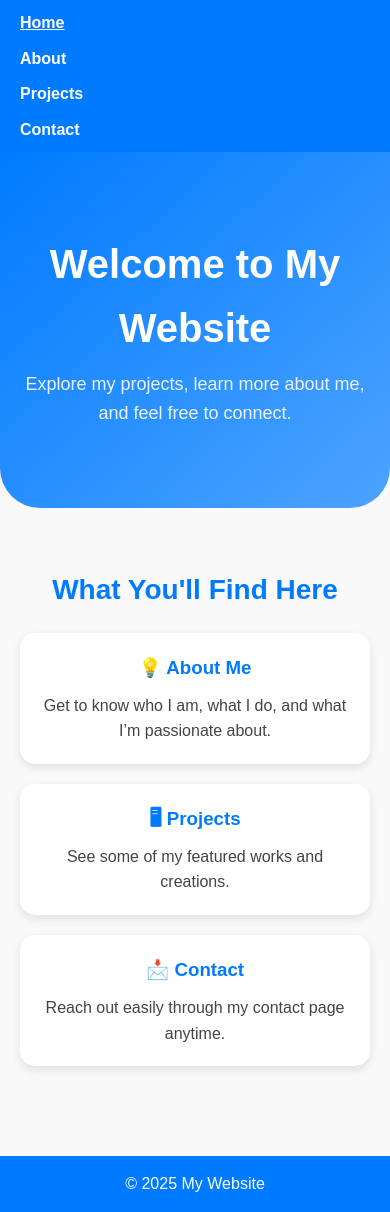
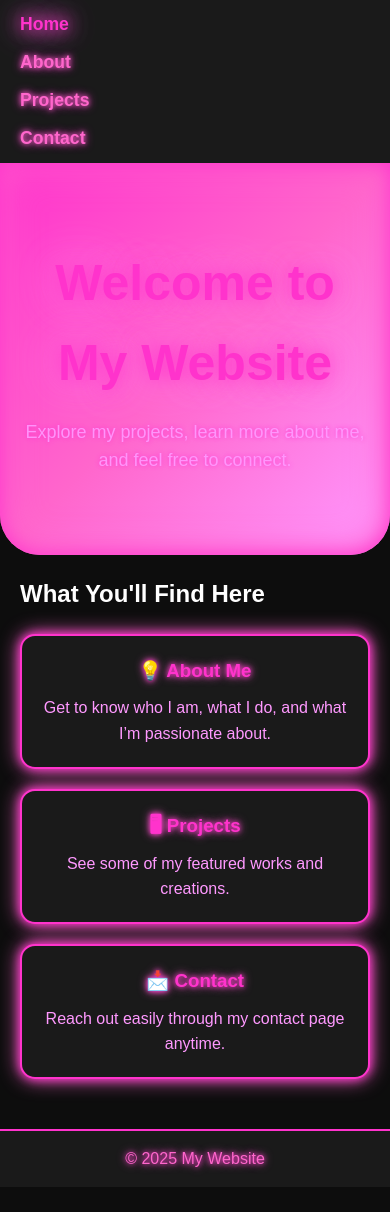
Before and after one commit to manpili-cmyk/ma.npili.portfolio, a plain HTML site: page module6_pili/index.html in a window 390 px wide. After the commit the page ends 1187 px from the top, so only its background shows below. Drawn offline with Linux system fonts and the light colour scheme.

Commit message:
Update style.css

```diff
--- a/module6_pili/css/style.css
+++ b/module6_pili/css/style.css
@@ -1,4 +1,4 @@
-/* Reset default browser styles */
+
 * {
   margin: 0;
   padding: 0;
@@ -6,104 +6,158 @@
 }
 
 body {
-  font-family: Arial, sans-serif;
+  font-family: 'Arial', sans-serif;
   line-height: 1.6;
-  background-color: #f9f9f9;
-  color: #333;
+  background-color: #0d0d0d; /* Dark background for neon effect */
+  color: #fff;
 }
 
-/* Navigation */
 nav {
-  background-color: #007BFF;
+  background-color: #1a1a1a;
   padding: 10px 20px;
+  box-shadow: 0 0 15px #ff33cc;
 }
 
 nav ul {
   list-style: none;
   display: flex;
   gap: 20px;
+  justify-content: center;
 }
 
 nav a {
   text-decoration: none;
-  color: white;
+  color: #ff66cc;
   font-weight: bold;
+  font-size: 1.1rem;
+  transition: 0.3s;
+  text-shadow: 0 0 5px #ff66cc, 0 0 10px #ff33cc;
 }
 
 nav a:hover,
 nav a.active {
-  text-decoration: underline;
+  color: #ff33cc;
+  text-shadow: 0 0 15px #ff33cc, 0 0 25px #ff66cc, 0 0 40px #ff99ff;
 }
 
-/* Header */
-header {
+.hero {
+  background: linear-gradient(135deg, #ff33cc, #ff66cc, #ff99ff);
   text-align: center;
-  padding: 50px 20px;
-  background-color: #e6f0ff;
+  padding: 80px 20px;
+  border-bottom-left-radius: 40px;
+  border-bottom-right-radius: 40px;
+  box-shadow: 0 0 20px #ff33cc inset, 0 0 40px #ff66cc inset;
 }
 
-/* Main content */
+.hero-content h1 {
+  font-size: 50px;
+  margin-bottom: 15px;
+  color: #ff33cc;
+  text-shadow: 0 0 10px #ff33cc, 0 0 20px #ff66cc, 0 0 30px #ff99ff;
+  animation: neonPulse 2s infinite;
+}
+
+.hero-content p {
+  font-size: 18px;
+  opacity: 0.9;
+  color: #ff99ff;
+  text-shadow: 0 0 5px #ff33cc;
+}
+
+@keyframes neonPulse {
+  0%, 100% {
+    text-shadow: 0 0 10px #ff33cc, 0 0 20px #ff66cc, 0 0 30px #ff99ff;
+  }
+  50% {
+    text-shadow: 0 0 20px #ff33cc, 0 0 30px #ff66cc, 0 0 50px #ff99ff;
+  }
+}
+
 main {
   padding: 20px;
   max-width: 1000px;
   margin: auto;
 }
 
-/* Project cards */
+.preview-grid {
+  display: grid;
+  grid-template-columns: repeat(auto-fit, minmax(260px, 1fr));
+  gap: 20px;
+  margin-top: 20px;
+}
+
+.preview-card,
 .project-card {
-  background-color: white;
-  padding: 15px;
-  margin: 15px;
-  border-radius: 10px;
-  box-shadow: 0 2px 5px rgba(0,0,0,0.1);
+  background-color: #1a1a1a;
+  padding: 20px;
+  border-radius: 15px;
   text-align: center;
+  border: 2px solid #ff33cc;
+  box-shadow: 0 0 10px #ff33cc, 0 0 20px #ff66cc;
+  transition: transform 0.3s, box-shadow 0.3s;
+}
+
+.preview-card h3,
+.project-card h3 {
+  color: #ff33cc;
+  margin-bottom: 10px;
+  text-shadow: 0 0 5px #ff33cc, 0 0 10px #ff66cc;
+}
+
+.preview-card p,
+.project-card p {
+  color: #ff99ff;
+}
+
+.preview-card:hover,
+.project-card:hover {
+  transform: translateY(-10px);
+  box-shadow: 0 0 20px #ff33cc, 0 0 40px #ff66cc, 0 0 60px #ff99ff;
 }
 
 .project-card img {
   max-width: 100%;
-  border-radius: 5px;
+  border-radius: 10px;
+  border: 2px solid #ff33cc;
+  box-shadow: 0 0 10px #ff33cc;
 }
 
-/* Contact form */
 form {
   display: flex;
   flex-direction: column;
   gap: 15px;
 }
 
-form input, form textarea {
+form input,
+form textarea {
   padding: 10px;
   border-radius: 5px;
-  border: 1px solid #ccc;
-  width: 100%;
+  border: 1px solid #ff33cc;
+  background-color: #1a1a1a;
+  color: #fff;
+}
+
+form input::placeholder,
+form textarea::placeholder {
+  color: #ff99ff;
 }
 
 form button {
   padding: 10px;
   border: none;
   border-radius: 5px;
-  background-color: #007BFF;
-  color: white;
+  background-color: #ff33cc;
+  color: #fff;
   font-weight: bold;
   cursor: pointer;
+  box-shadow: 0 0 10px #ff33cc, 0 0 20px #ff66cc;
+  transition: 0.3s;
 }
 
 form button:hover {
-  background-color: #0056b3;
+  background-color: #ff66cc;
+  box-shadow: 0 0 20px #ff33cc, 0 0 40px #ff66cc, 0 0 60px #ff99ff;
 }
-
-/* Footer */
-footer {
-  text-align: center;
-  padding: 15px;
-  background-color: #007BFF;
-  color: white;
-  margin-top: 30px;
-}
-
-/* ------------------------------ */
-/* AESTHETIC ABOUT PAGE STYLING   */
-/* ------------------------------ */
 
 .about-container {
   display: flex;
@@ -112,9 +166,9 @@ footer {
   max-width: 1000px;
   margin: 40px auto;
   padding: 20px;
-  background: white;
+  background: #1a1a1a;
   border-radius: 15px;
-  box-shadow: 0 4px 10px rgba(0,0,0,0.08);
+  box-shadow: 0 0 15px #ff33cc, 0 0 25px #ff66cc;
 }
 
 .about-image img {
@@ -122,33 +176,39 @@ footer {
   height: 260px;
   object-fit: cover;
   border-radius: 15px;
-  border: 4px solid #007BFF;
-  box-shadow: 0 3px 10px rgba(0,0,0,0.15);
+  border: 4px solid #ff33cc;
+  box-shadow: 0 0 10px #ff33cc, 0 0 20px #ff66cc;
 }
 
 .about-text h2 {
   font-size: 30px;
-  color: #007BFF;
+  color: #ff33cc;
   margin-bottom: 10px;
+  text-shadow: 0 0 10px #ff33cc, 0 0 20px #ff66cc;
 }
 
 .about-text p {
   margin-bottom: 15px;
-  color: #444;
+  color: #ff99ff;
   line-height: 1.7;
 }
 
-/* Responsive Design */
+footer {
+  text-align: center;
+  padding: 15px;
+  background-color: #1a1a1a;
+  color: #ff66cc;
+  text-shadow: 0 0 5px #ff33cc, 0 0 10px #ff66cc;
+  border-top: 2px solid #ff33cc;
+  margin-top: 30px;
+}
+
 @media (max-width: 768px) {
   nav ul {
     flex-direction: column;
     gap: 10px;
   }
-  .project-card {
-    margin: 15px 0;
-  }
 
-  /* About page mobile layout */
   .about-container {
     flex-direction: column;
     text-align: center;
@@ -158,61 +218,8 @@ footer {
     width: 200px;
     height: 200px;
   }
+
+  .preview-grid {
+    grid-template-columns: 1fr;
+  }
 }
-/* HERO SECTION (already added earlier, keep it if you like) */
-.hero {
-  background: linear-gradient(to bottom right, #007BFF, #4da3ff);
-  color: white;
-  text-align: center;
-  padding: 80px 20px;
-  border-bottom-left-radius: 40px;
-  border-bottom-right-radius: 40px;
-}
-
-.hero-content h1 {
-  font-size: 40px;
-  margin-bottom: 10px;
-}
-
-.hero-content p {
-  font-size: 18px;
-  opacity: 0.9;
-}
-
-/* PREVIEW SECTION */
-.preview {
-  margin: 40px auto;
-  max-width: 1000px;
-}
-
-.preview-grid {
-  display: grid;
-  grid-template-columns: repeat(auto-fit, minmax(260px, 1fr));
-  gap: 20px;
-  margin-top: 20px;
-}
-
-.preview-card {
-  background: white;
-  padding: 20px;
-  border-radius: 15px;
-  box-shadow: 0 4px 10px rgba(0,0,0,0.1);
-  text-align: center;
-}
-
-.preview-card h3 {
-  color: #007BFF;
-  margin-bottom: 10px;
-}
-
-.preview-card p {
-  color: #444;
-}
-
-/* Section title */
-.section-title {
-  font-size: 28px;
-  text-align: center;
-  color: #007BFF;
-  margin-top: 20px;
-}
```
